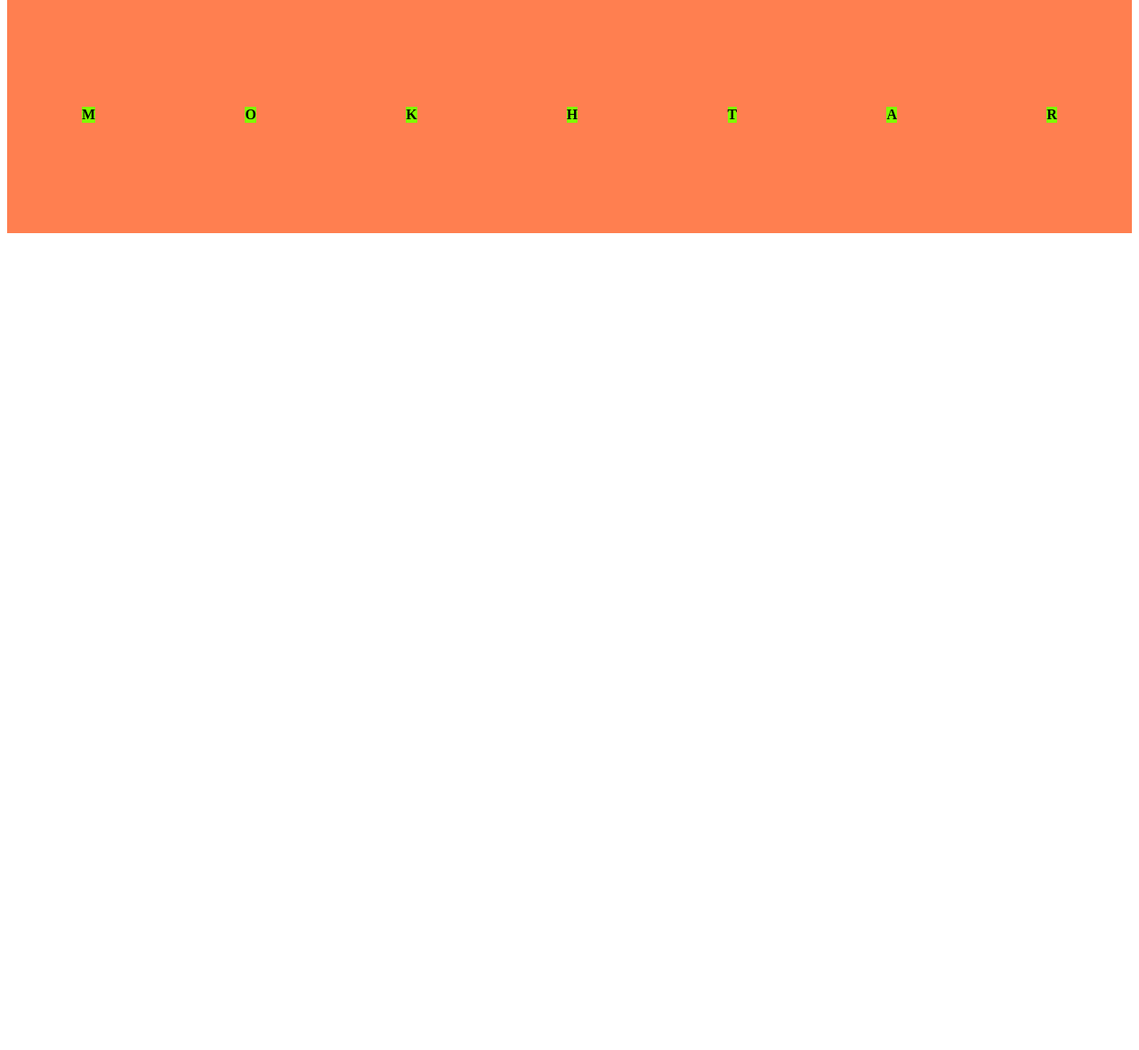
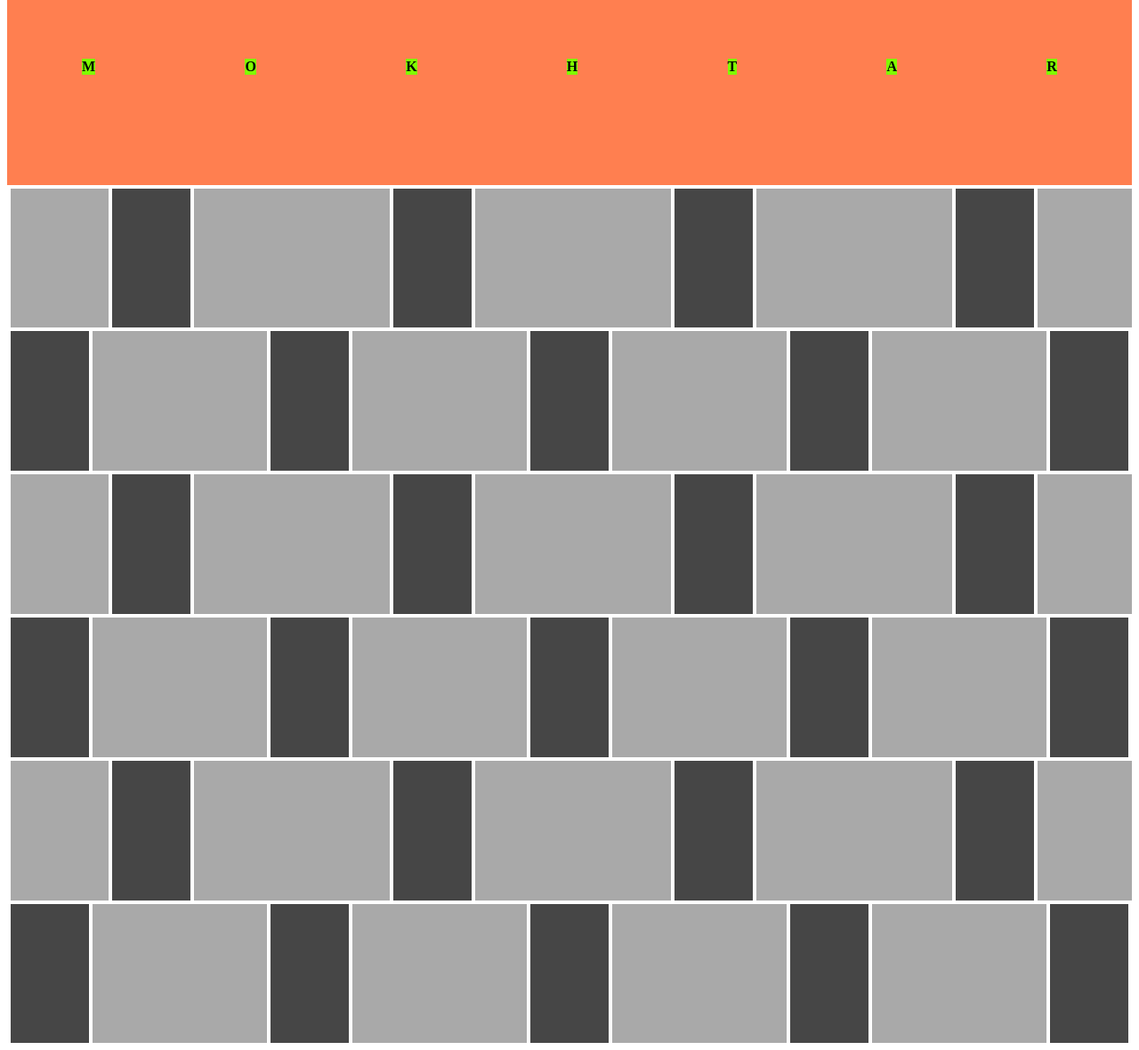
Before and after one commit to chosen-san/some-css, a plain HTML site: page index.html in a window 1280 px wide. Shown: the part 1026-2206 px from the top of the page at 89% size. Before the commit the page ends 1296 px from the top, so only its background shows below. Drawn offline with Linux system fonts and the light colour scheme.

Commit message:
flex box

```diff
--- a/index.html
+++ b/index.html
@@ -11,6 +11,7 @@
 
     <body >
         <h1 class="tota" >hello world</h1>
+
         <h2 style="color: violet ;margin-top: 70px;">n3aaas </h2>
         <p id="nota">Lorem, ipsum dolor sit amet consectetur <br> adipisicing elit.
              Quia earum aliquam harum iste assumenda. Officia odio <br> recusandae modi
@@ -43,6 +44,103 @@
         <h4>A</h4>
         <h4>R</h4>
             </div>
+        <div class="cont">
+            <div class="row">
+                <div class="box">
+
+                </div>
+                <div class="box">
+
+                </div>
+                <div class="box">
+
+                </div>
+                <div class="box">
+
+                </div>
+            </div>
+            <div class="rowSECOND">
+                <div class="box">
+
+                </div>
+                <div class="box">
+
+                </div>
+                <div class="box">
+
+                </div>
+                <div class="box">
+
+                </div>
+                <div class="box">
+
+                </div>
+            </div>
+            <div class="row">
+                <div class="box">
+
+                </div>
+                <div class="box">
+
+                </div>
+                <div class="box">
+
+                </div>
+                <div class="box">
+
+                </div>
+            </div>
+            <div class="rowSECOND">
+                <div class="box">
+
+                </div>
+                <div class="box">
+
+                </div>
+                <div class="box">
+
+                </div>
+                <div class="box">
+
+                </div>
+                <div class="box">
+
+                </div>
+            </div>
+            <div class="row">
+                <div class="box">
+
+                </div>
+                <div class="box">
+
+                </div>
+                <div class="box">
+
+                </div>
+                <div class="box">
+
+                </div>
+            </div>
+            <div class="rowSECOND">
+                <div class="box">
+
+                </div>
+                <div class="box">
+
+                </div>
+                <div class="box">
+
+                </div>
+                <div class="box">
+
+                </div>
+                <div class="box">
+
+                </div>
+            </div>
+
+        </div>
+
 
     </body>
 
--- a/style.css
+++ b/style.css
@@ -14,13 +14,21 @@
     direction:ltr;font-size: 20px;font-family: cursive;}
 
 .tota{
+    margin: 0px 44%;
+    display: block;
+    position: fixed;
     border-bottom: solid;
     border-bottom-color: red ;
     border-top: solid;
     border-top-color:#003a44;
-    border-width: 11px; width: 200px;height: 40px;
-    margin: 0px; padding: 0px;font-family: cursive;font-size: 49px;
-    position: fixed;top: 0px;left: 39%;}
+    border-width: 9px;
+    top: 0px;
+    width: 240px;
+
+    font-family: cursive;
+    font-size: 49px;
+
+    }
 #tota{
     color: gold;
     background-color: rgb(143, 17, 8);
@@ -30,7 +38,10 @@
 table ,th ,td {
     border: solid 2px rgb(5, 26, 43);}
 table{
-    border-collapse:collapse ;width: 400px;height: 100px;text-align: center;}
+    border-collapse:collapse ;
+    background-color: cornflowerblue;
+    text-align: center;
+    margin: 0px auto;}
 #timg{
     background-color: black;
     color: blanchedalmond;
@@ -50,5 +61,29 @@ h4{
     display: flex ;justify-content: space-around;
     height:7cm;
     align-items: center;
-
     }
+    .cont{
+        background-color: darkgray;
+    }
+    .row{
+        width:100%;
+        height: 20%;
+        display: flex;
+        justify-content: space-around;
+        align-items: center;
+    }
+    .box{
+        background-color:rgb(70, 70,70);
+        height: 100%;
+        width:7% ;
+    }
+    .rowSECOND{
+        justify-content: space-between;
+        width:100%;
+        height: 20%;
+        display: flex;
+        align-items: center;
+    }
+    .box,.row{
+        border: solid 4px white;
+    }
```
